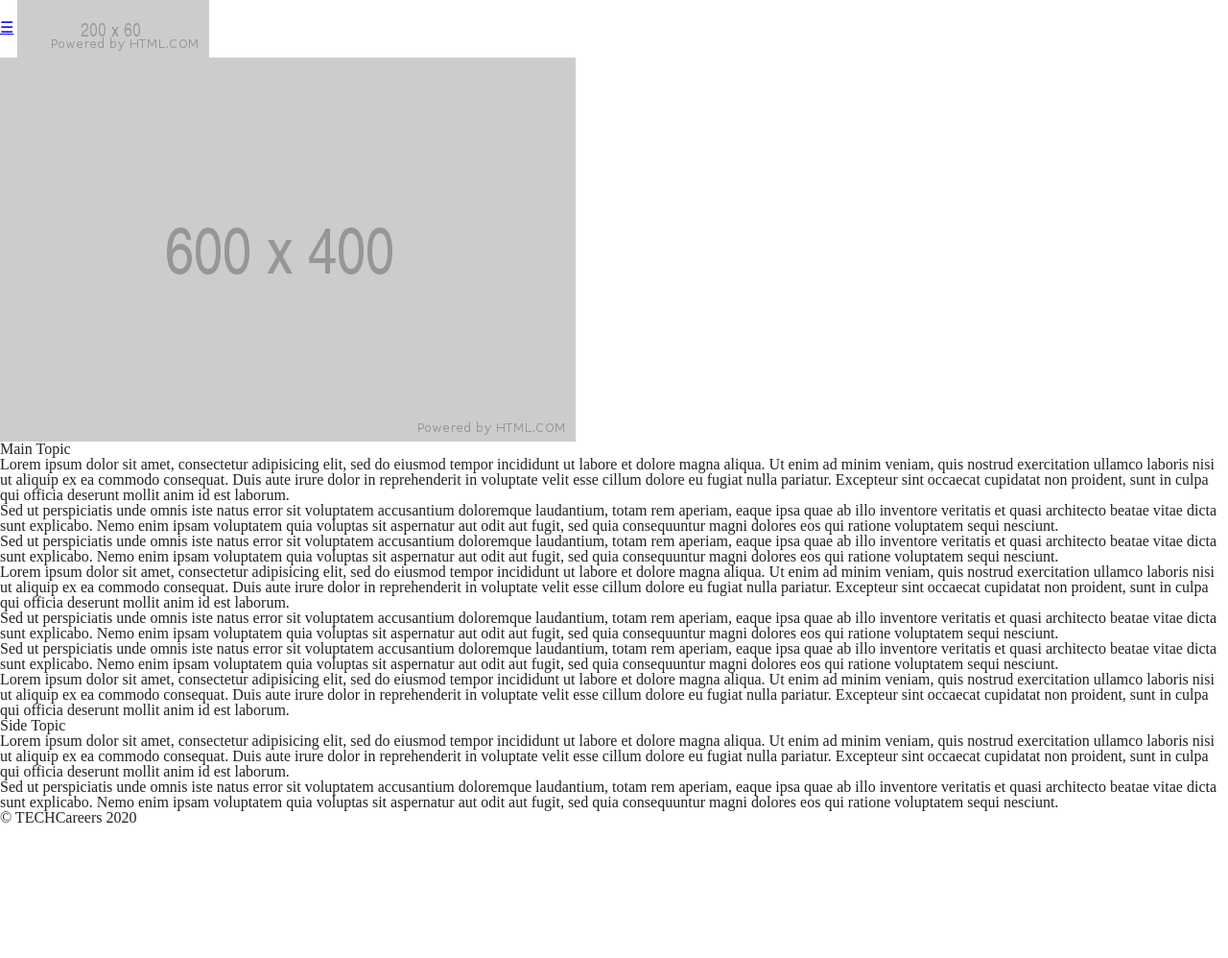
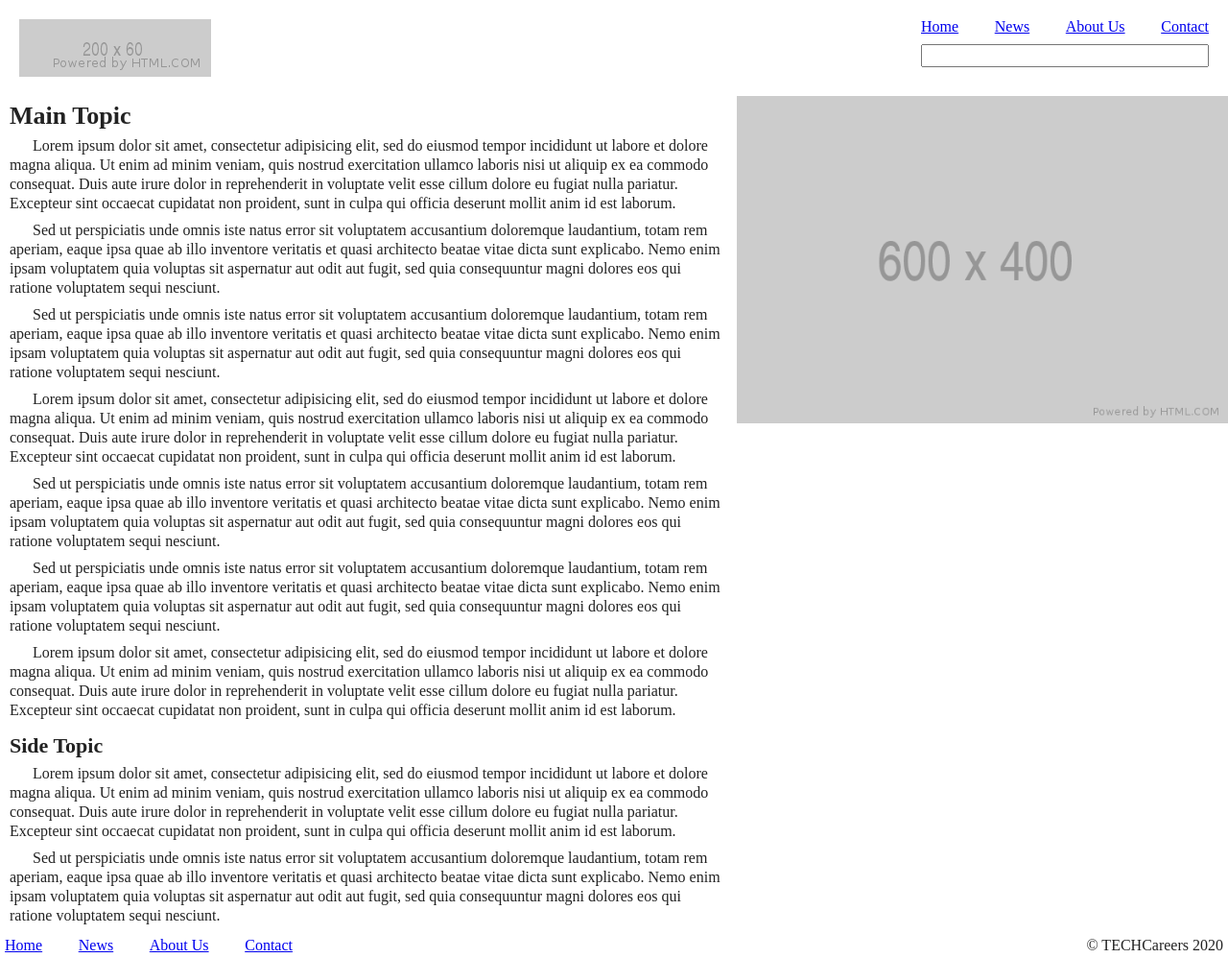
Before and after one commit to johnnewton-hub/css-practice-layout, a plain HTML site: page Practice 2/index.html in a window 1280 px wide. Shown: the whole page at 96% size. Before the commit the page ends 860 px from the top, so only its background shows below. Drawn offline with Linux system fonts and the light colour scheme.

Commit message:
Build done;

```diff
--- a/Practice 2/css/styles.css
+++ b/Practice 2/css/styles.css
@@ -1,3 +1,106 @@
 * {
     box-sizing: border-box;
 }
+.desktop-only {
+    display: none;
+}
+/* Header Styles */
+header {
+    padding: 20px;
+    display: flex;
+    justify-content: space-between;
+}
+header a.hamburger {
+    font-size: 72px;
+    text-decoration: none;
+    color: black;
+}
+/* Main Styles */
+main {
+    display: grid;
+}
+main img {
+    width: 100%;
+}
+main article, main aside {
+    padding: 0 10px;
+}
+main article h1 {
+    font-size: 26px;
+    font-weight: bold;
+    margin: 8px 0;
+}
+main aside h2 {
+    font-size: 22px;
+    font-weight: bold;
+    margin: 8px 0;
+}
+main p {
+    line-height: 20px;
+    text-indent: 24px;
+    margin: 8px 0;
+}
+/* Footer Styles */
+footer {
+    padding: 5px;
+}
+footer p {
+    text-align: center;
+}
+
+@media (min-width: 600px) {
+    .desktop-only {
+        display: unset;
+    }
+    .mobile-only {
+        display: none;
+    }
+
+    /* Header Styles */
+    header input {
+        width: 100%;
+        margin-top: 10px;
+    }
+
+    nav {
+        width: 50%;
+        max-width: 300px;
+    }
+
+    nav ul {
+        display: flex;
+        justify-content: space-between;
+        font-size: 16px;
+        width: 100%
+    }
+
+    main {
+        grid-template-columns: 60% 40%;
+        grid-template-rows: auto;
+    }
+    main article {
+        grid-column-start: 1;
+        grid-column-end: 2;
+        grid-row-start: 1;
+        grid-row-end: 2;
+    }
+    main img {
+        grid-column-start: 2;
+        grid-column-end: 3;
+        grid-row-start: 1;
+        grid-row-end: 2;
+    }
+    main aside {
+        grid-column-start: 1;
+        grid-column-end: 2;
+        grid-row-start: 2;
+        grid-row-end: 3;
+    }
+
+    /* Footer Styles */
+    footer {
+        display: flex;
+        justify-content: space-between;
+    }
+
+}
--- a/Practice 2/index.html
+++ b/Practice 2/index.html
@@ -24,8 +24,17 @@
   </head>
   <body>
     <header>
-        <a href="#">&#9776;</a>
+        <a href="#" class="mobile-only hamburger">&#9776;</a>
         <img src="img/logo.png" alt="The logo for the page.">
+        <nav class="desktop-only">
+            <ul>
+                <li><a href="#">Home</a></li>
+                <li><a href="#">News</a></li>
+                <li><a href="#">About Us</a></li>
+                <li><a href="#">Contact</a></li>
+            </ul>
+            <input type="text">
+        </nav>
     </header>
     <main>
         <img src="img/main-topic.png" alt="An image relating to the main topic.">
@@ -46,6 +55,14 @@
         </aside>
     </main>
     <footer>
+        <nav class="desktop-only">
+            <ul>
+                <li><a href="#">Home</a></li>
+                <li><a href="#">News</a></li>
+                <li><a href="#">About Us</a></li>
+                <li><a href="#">Contact</a></li>
+            </ul>
+        </nav>
         <p>&copy; TECHCareers 2020</p>
     </footer>
   </body>
```
